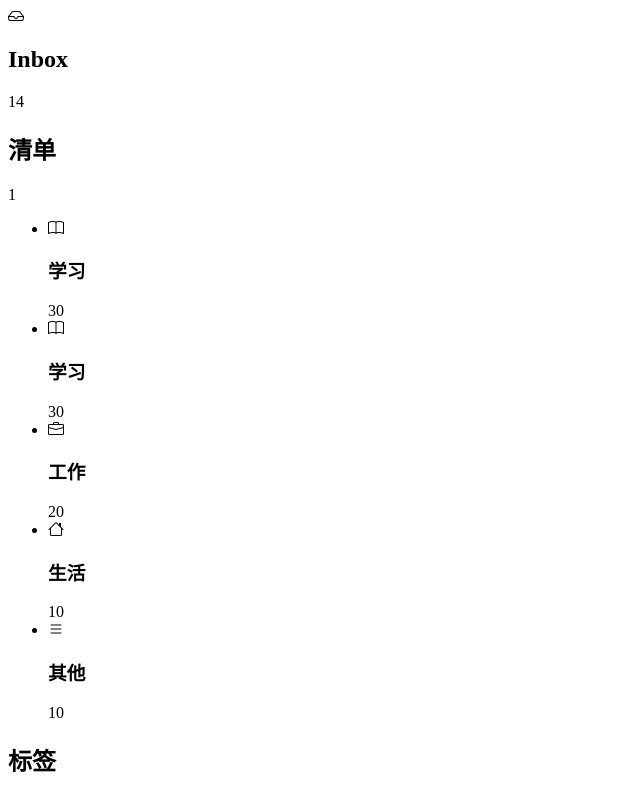
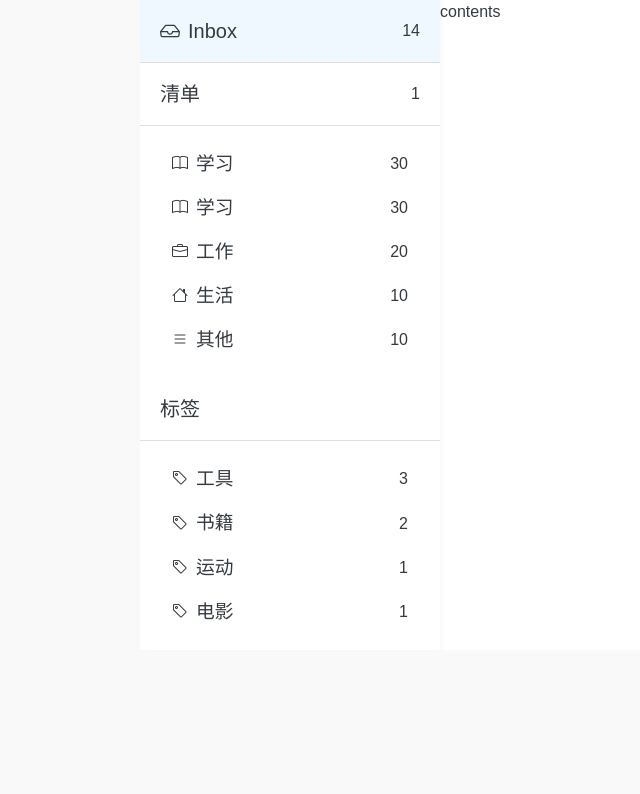
Before and after one commit to gtb-2023-xia-jingwen/assignment-html-css, a website: page public/index.html in a window 1280 px wide. Shown: the top 794 px of the page, without its empty margins (0-640 px from the left). Drawn offline with Linux system fonts and the light colour scheme.

Commit message:
[Jingwen Xia] feat: complete aside style

```diff
--- a/public/index.html
+++ b/public/index.html
@@ -4,6 +4,7 @@
     <meta charset="UTF-8" />
     <meta name="viewport" content="width=device-width, initial-scale=1.0" />
     <link rel="stylesheet" href="./styles/bootstrap-icons.css" />
+    <link rel="stylesheet" href="./styles/index.css" />
     <title>TODO List</title>
   </head>
   <body>
--- /dev/null
+++ b/public/styles/_aside.scss
@@ -0,0 +1,55 @@
+@import "reboot";
+@import "variables";
+
+aside {
+  width: 30%;
+
+  box-shadow: 0 0 5px 2px $gray-light;
+
+  h2, h3 {
+    padding: 0;
+    margin: 0;
+    font-weight: inherit;
+  }
+
+  header {
+    padding: 16px 20px;
+    display: flex;
+    align-items: center;
+
+    i {
+      margin-right: 8px;
+      font-size: 20px;
+    }
+
+    h2 {
+      flex: 1;
+    }
+
+    &:first-child {
+      background-color: $third-blue;
+    }
+
+    border-bottom: 1px solid $gray-neutral;
+  }
+
+  ul {
+    padding: 16px;
+
+    li {
+      display: flex;
+      align-items: center;
+      padding: 8px 16px;
+
+      h3 {
+        flex: 1;
+        margin-left: 8px;
+      }
+    }
+  }
+
+  h2 {
+    font-size: 20px;
+  }
+
+}
--- /dev/null
+++ b/public/styles/index.scss
@@ -0,0 +1,19 @@
+@import "reboot";
+@import "variables";
+@import "aside";
+
+body {
+  background-color: $gray-light;
+
+  main {
+    width: 1000px;
+    display: flex;
+    margin: 0 auto;
+    background-color: white;
+
+    .contents {
+      width: 70%;
+    }
+  }
+
+}
```
Also changed, not shown: public/styles/index.css (added), 1 other file.
